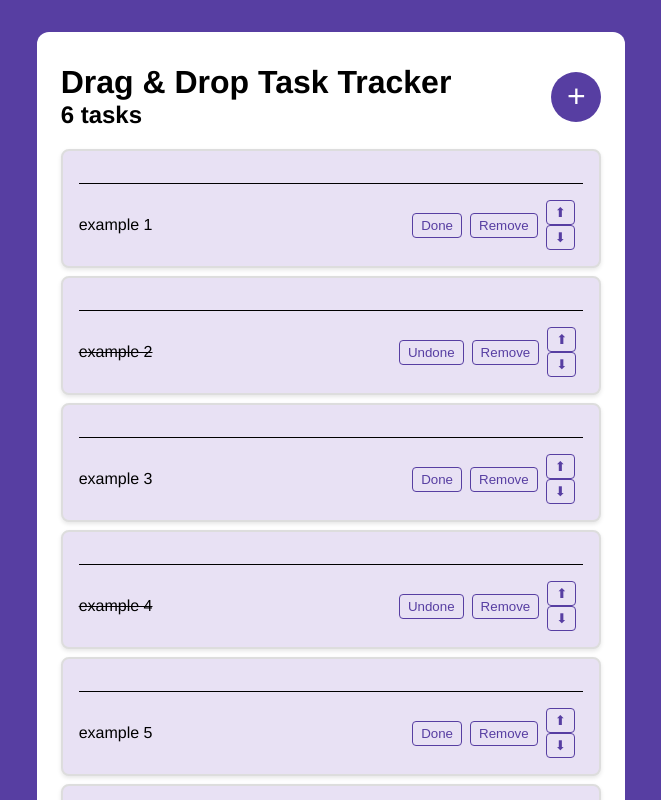
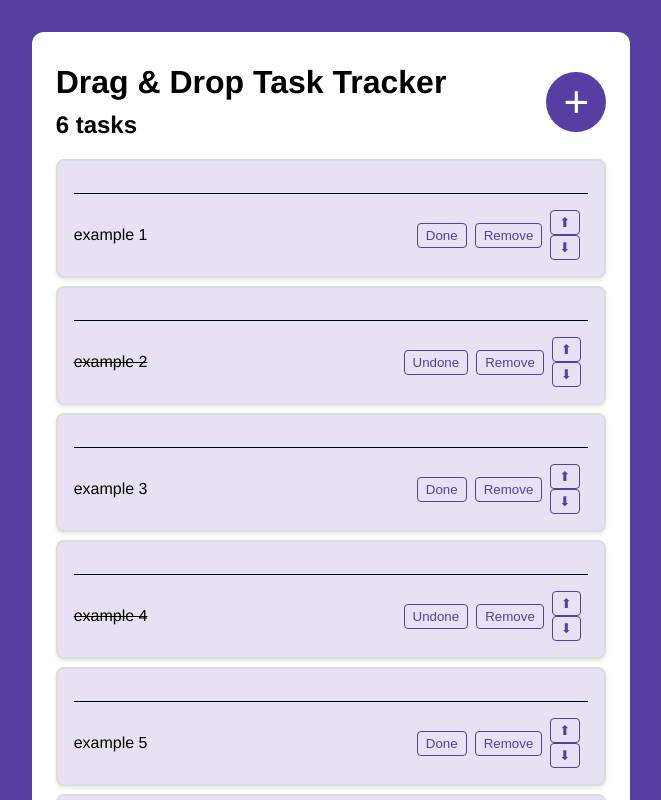
Before and after one commit to RobFyd/Task-Tracker, a React (Vite) app: page / in a window 1280 px wide. Shown: the top 800 px of the page, without its empty margins (309-970 px from the left). Built offline with nearby package versions, Linux system fonts and the light colour scheme; the HTML template or start-up script is replaced by a standard one.

Commit message:
Add title attribute to add task button and adjust button size and font for better visibility

```diff
--- a/src/App.jsx
+++ b/src/App.jsx
@@ -100,6 +100,7 @@ function App() {
           <button
             onClick={() => setIsFormShown(true)}
             className={styles.button}
+            title="add new task"
           >
             +
           </button>
--- a/src/App.module.css
+++ b/src/App.module.css
@@ -18,11 +18,15 @@
     background-color: var(--color-main);
     border: 0;
     color: white;
-    width: 50px;
-    font-size: 32px;
+    width: 60px;
+    font-size: 44px;
     aspect-ratio: 1;
     border-radius: 50%;
     cursor: pointer;
+}
+
+h1 {
+    padding-bottom: 10px;
 }
 
 .draggableItem {
```
